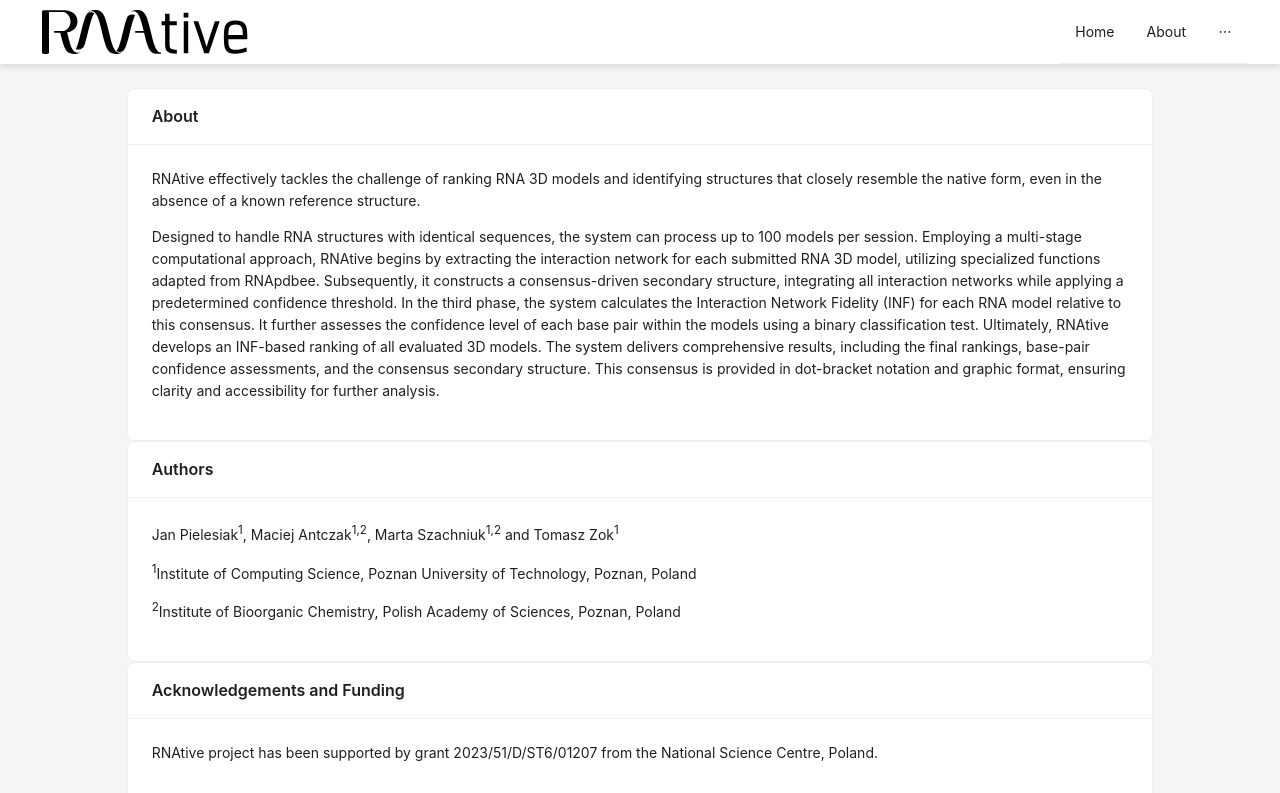
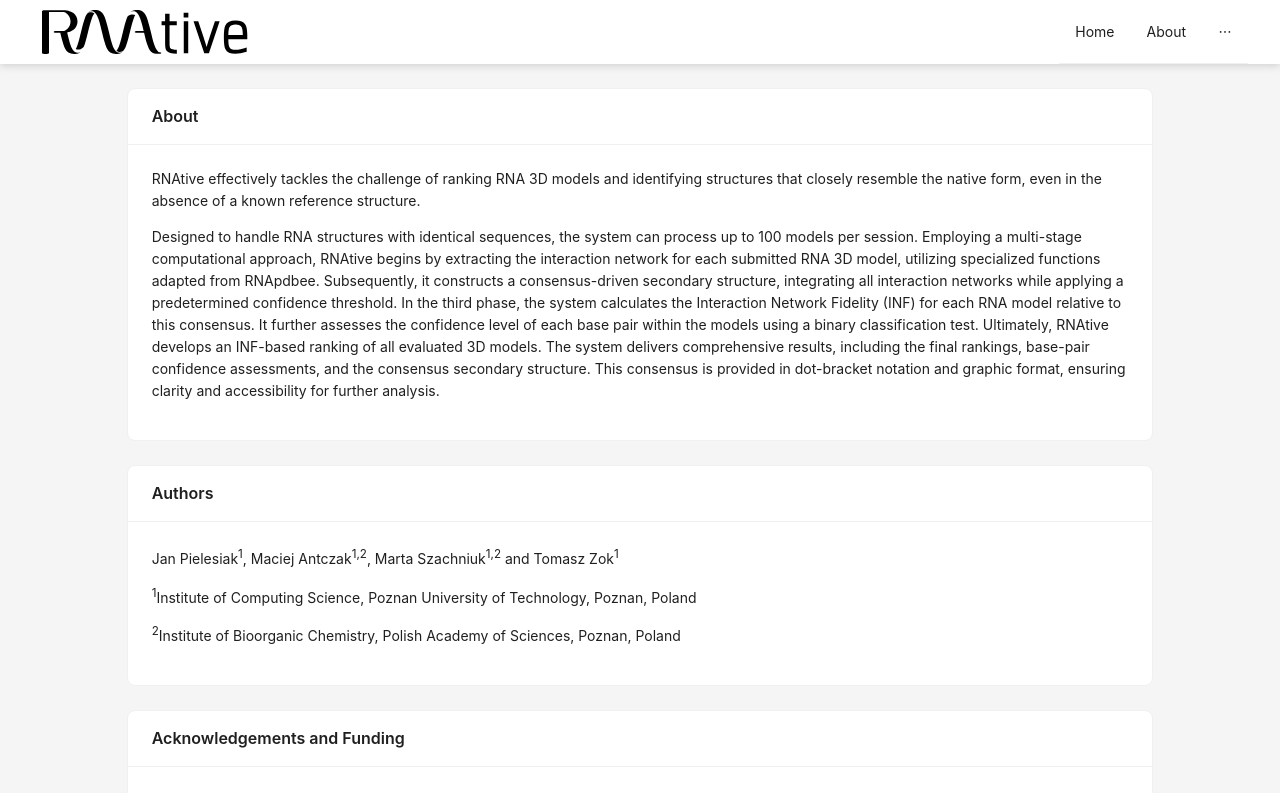
Before and after one commit to tzok/RNAtive, a React (Create React App) app in the folder my-app/: page /About in a window 1280 px wide. Shown: the top 793 px of the page. Built offline with nearby package versions, Linux system fonts and the light colour scheme.

Commit message:
style: Add margin between cards for improved visual spacing

```diff
--- a/my-app/src/About.js
+++ b/my-app/src/About.js
@@ -8,14 +8,14 @@ const About = () => {
   return (
     <Row justify={"center"}>
       <Col span={20}>
-        <Card title="About">
+        <Card title="About" style={{ marginBottom: '24px' }}>
           <Typography>
             <Paragraph>RNAtive effectively tackles the challenge of ranking RNA 3D models and identifying structures that closely resemble the native form, even in the absence of a known reference structure.</Paragraph>
             <Paragraph>Designed to handle RNA structures with identical sequences, the system can process up to 100 models per session. Employing a multi-stage computational approach, RNAtive begins by extracting the interaction network for each submitted RNA 3D model, utilizing specialized functions adapted from RNApdbee. Subsequently, it constructs a consensus-driven secondary structure, integrating all interaction networks while applying a predetermined confidence threshold. In the third phase, the system calculates the Interaction Network Fidelity (INF) for each RNA model relative to this consensus. It further assesses the confidence level of each base pair within the models using a binary classification test. Ultimately, RNAtive develops an INF-based ranking of all evaluated 3D models. The system delivers comprehensive results, including the final rankings, base-pair confidence assessments, and the consensus secondary structure. This consensus is provided in dot-bracket notation and graphic format, ensuring clarity and accessibility for further analysis.</Paragraph>
           </Typography>
         </Card>
 
-        <Card title="Authors">
+        <Card title="Authors" style={{ marginBottom: '24px' }}>
           <Typography>
             <Paragraph>
               Jan Pielesiak<sup>1</sup>, Maciej Antczak<sup>1,2</sup>, Marta Szachniuk<sup>1,2</sup> and Tomasz Zok<sup>1</sup>
```
